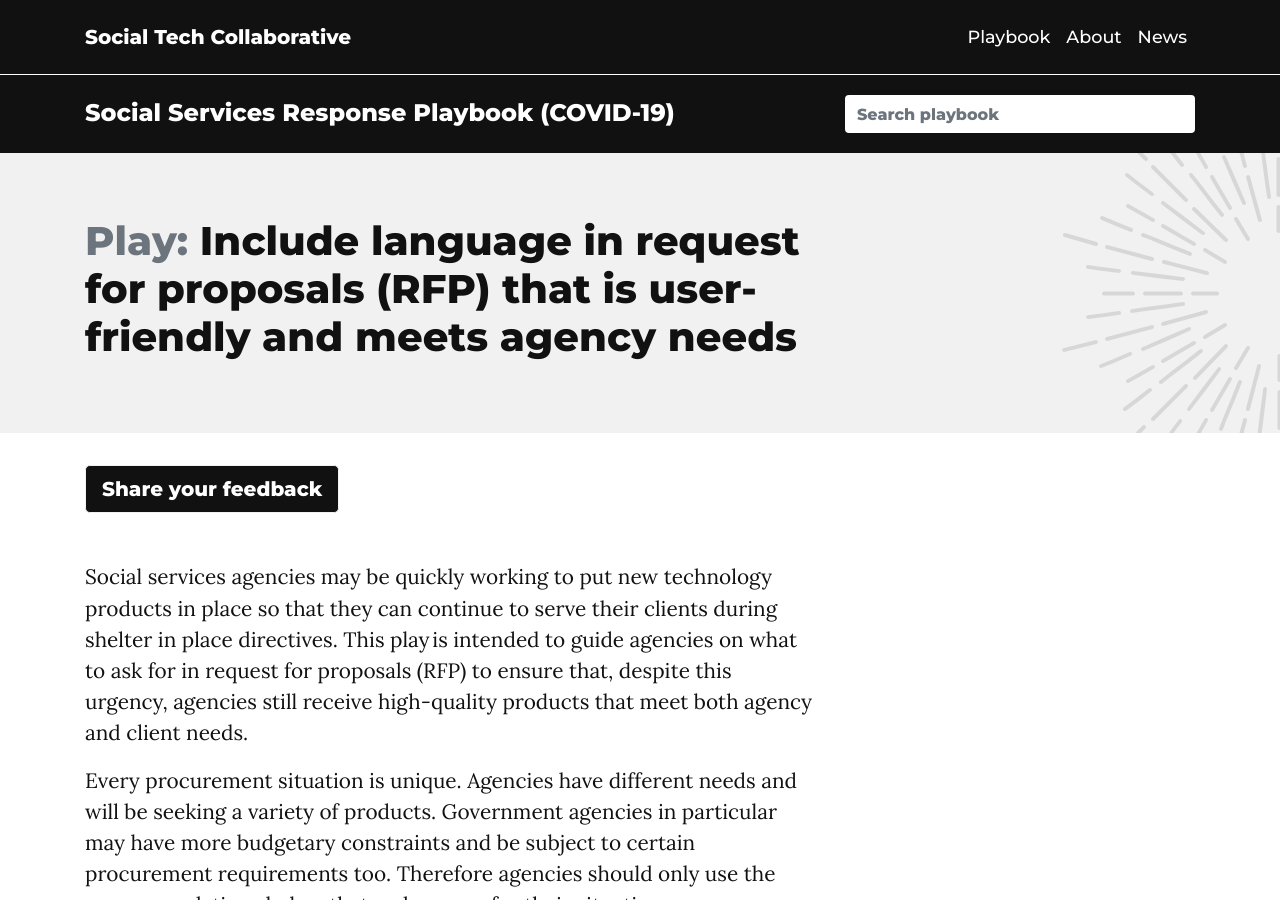
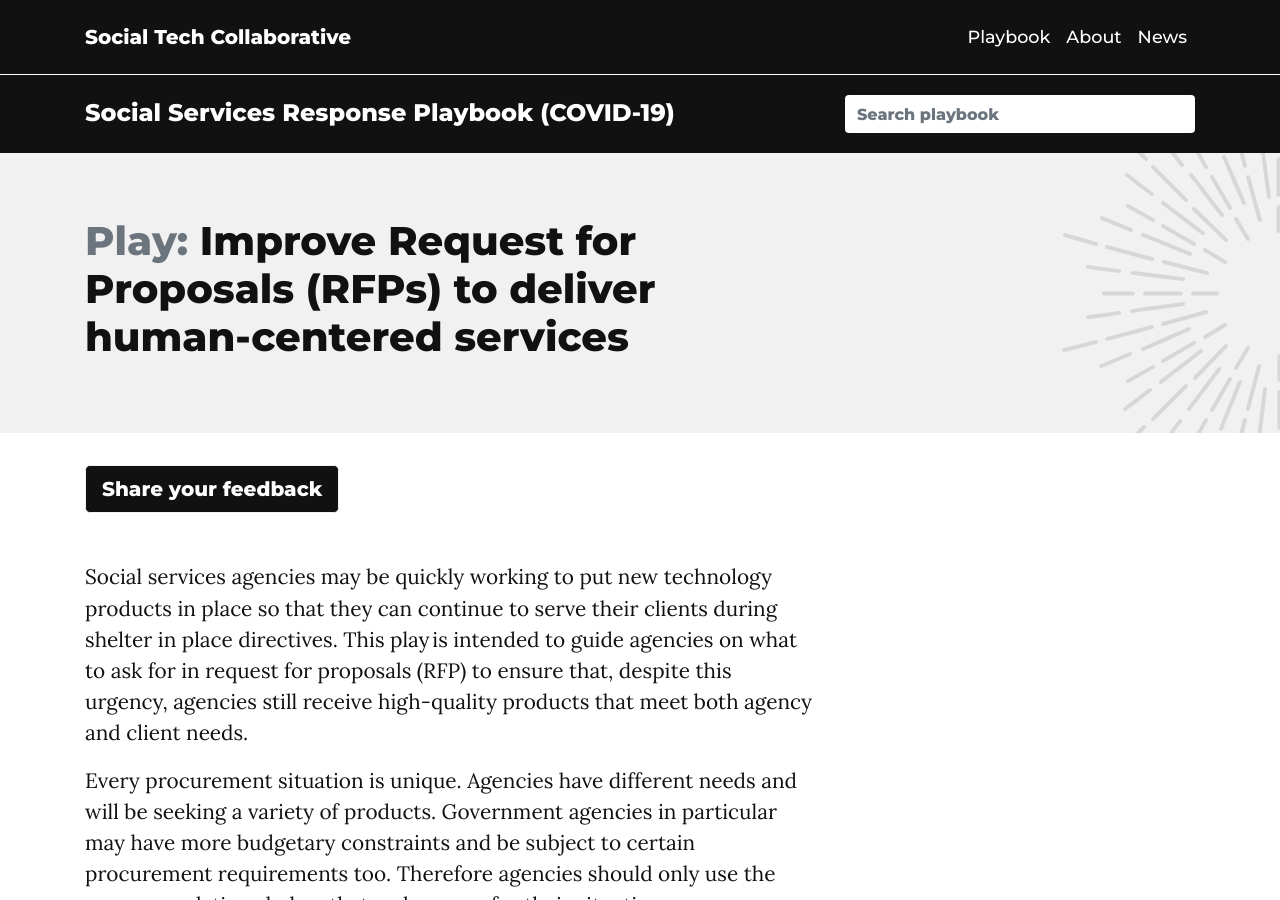
Before and after one commit to Social-Tech-Collab/socialtechcollaborative, a Jekyll site: the page built from _posts/2020-04-23-play-3.md, in a window 1280 px wide and 900 px high. Built offline with Jekyll 4.4.1, drawn with Linux system fonts in a browser that asks for light colours; nearby versions of some CDN libraries; some web fonts are replaced; comment, search, counter and statistics services are not loaded.

Commit message:
add box_title option for cards

```diff
--- a/_includes/card-post.html
+++ b/_includes/card-post.html
@@ -1,7 +1,7 @@
 <div class="card card-pin raco" {% unless post.image %} style="min-height:250px" {% endunless %}>
     {% unless post.image %}
     <a href="{{site.baseurl}}{{post.url}}" class="d-block">
-        <h2 class="card-title title">{{ post.title }}</h2>
+        <h2 class="card-title title">{% if post.box_title %}{{ post.box_title }}{% else %}{{ post.title }}{% endif %}</h2>
         <small class="d-block text-muted">{{ post.card_description | strip_html | truncatewords:25 }}</small>
         <div class="more">
             <i class="fa fa-arrow-circle-right" aria-hidden="true"></i>
@@ -25,7 +25,7 @@
     <a href="{{site.baseurl}}{{post.url}}">
         <img class="card-img" src="{% if post.image contains " ://" %}{{ post.image }}{% else %}{{ absolute_url }}assets/projects/{{ post.image }}{% endif %}" alt="{{ post.title }}">
         <div class="notraco">
-            <h4 class="card-title title">{{ post.title }}</h2>
+            <h4 class="card-title title">{% if post.box_title %}{{ post.box_title }}{% else %}{{ post.title }}{% endif %}</h2>
                 <div class="more">
                     <i class="fa fa-arrow-circle-right text-muted" aria-hidden="true"></i>
                 </div>
--- a/_posts/2020-04-23-play-3.md
+++ b/_posts/2020-04-23-play-3.md
@@ -1,5 +1,6 @@
 ---
-title: "Include language in request for proposals (RFP) that is user-friendly and meets agency needs"
+title: "Improve Request for Proposals (RFPs) to deliver human-centered services"
+box_title: "Improve RFPs to deliver human-centered services"
 categories: #["Mobile","Renewals","Document handling","Interviews"]
 date: 2020-4-23
 comments: true
```
